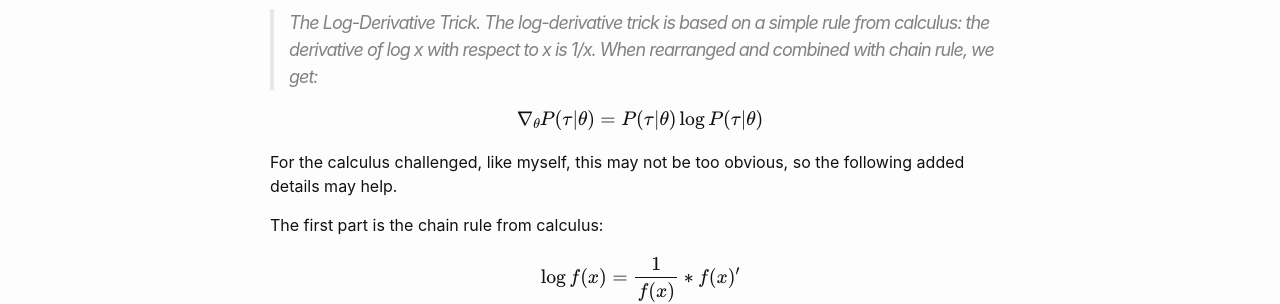
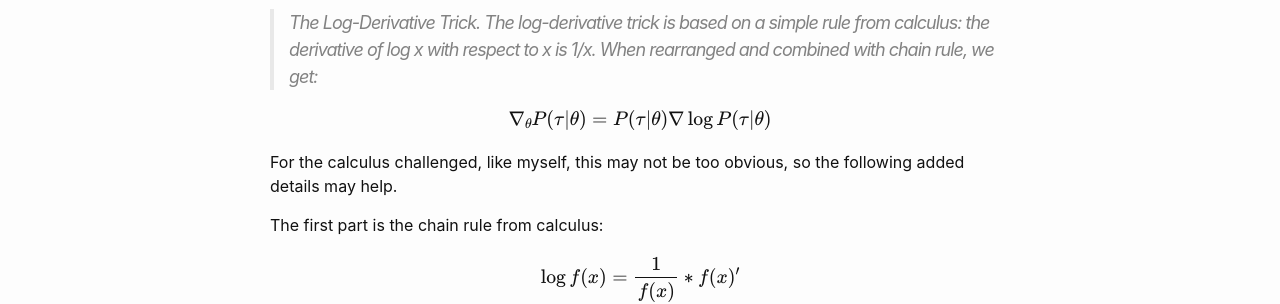
Before and after one commit to kasimte/kasimte.github.io, a Jekyll site: the page built from _posts/2019-10-30-log-derivative-trick-for-dummies.md, in a window 1280 px wide. Shown: the part 288-592 px from the top of the page. Built offline with Jekyll 4.4.1, drawn with Linux system fonts in a browser that asks for light colours; nearby versions of some CDN libraries; formulas are drawn with MathJax 3; comment, search, counter and statistics services are not loaded.

Commit message:
fix formula

```diff
--- a/_posts/2019-10-30-log-derivative-trick-for-dummies.md
+++ b/_posts/2019-10-30-log-derivative-trick-for-dummies.md
@@ -9,7 +9,8 @@ I came across this while reading through [OpenAI's Spinning Up Reinforcement Lea
 > The Log-Derivative Trick. The log-derivative trick is based on a simple rule from calculus: the derivative of log x with respect to x is 1/x. When rearranged and combined with chain rule, we get:
 >
 
-$$\nabla_{\theta} P(\tau|\theta) = P(\tau|\theta) \log P(\tau|\theta)$$
+$$\nabla_{\theta} P(\tau|\theta) = P(\tau|\theta) \nabla\log P(\tau|\theta)
+$$
 
 For the calculus challenged, like myself, this may not be too obvious, so the following added details may help.
 
```
